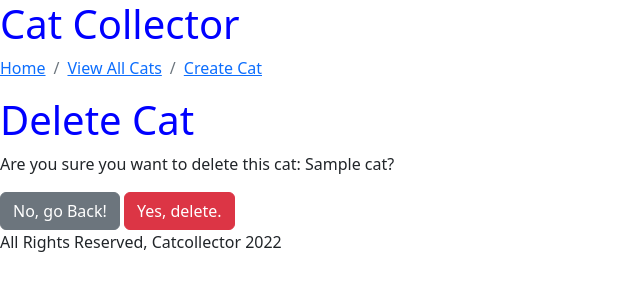
After one commit to connorGA/catcollector, a Django app: template main_app/templates/main_app/cat_confirm_delete.html in a window 1280 px wide. The commit adds this page. Shown: the top 300 px of the page, without its empty margins (0-640 px from the left). Run offline with Django 4.2, Linux system fonts and the light colour scheme; the template is opened without the code that fills it: most values are stand-ins (such as "Sample title", 1, 10 or a date in 2020).

Commit message:
feat: add delete, update, button styling

```diff
--- a/catcollector/settings.py
+++ b/catcollector/settings.py
@@ -15,7 +15,7 @@ from os import environ
 from dotenv import load_dotenv, dotenv_values
 
 config = dotenv_values('.env')
-print(config, '-------------------------------------------------------')
+
 
 # Build paths inside the project like this: BASE_DIR / 'subdir'.
 BASE_DIR = Path(__file__).resolve().parent.parent
@@ -27,7 +27,6 @@ BASE_DIR = Path(__file__).resolve().parent.parent
 # SECURITY WARNING: keep the secret key used in production secret!
 
 SECRET_KEY = config.get('SECRET_KEY')
-print(environ)
 print('secret key', SECRET_KEY)
 
 # SECURITY WARNING: don't run with debug turned on in production!
--- a/main_app/templates/base.html
+++ b/main_app/templates/base.html
@@ -16,6 +16,7 @@
         <ol class="breadcrumb">
           <li class="breadcrumb-item"><a href="/">Home</a></li>
           <li class="breadcrumb-item active" aria-current="page"><a href="/cats">View All Cats</a></li>
+          <li class="breadcrumb-item active" aria-current="page"><a href="/cats/create">Create Cat</a></li>
         </ol>
     </nav>
 
--- a/main_app/templates/cats/show.html
+++ b/main_app/templates/cats/show.html
@@ -6,5 +6,7 @@
 <p>Description: {{ cat.description }}</p>
 <p>Age: {{ cat.age }}</p>
 
-
+<!-- Add links for update and delete -->
+<a href="{% url 'cats_update' cat.id %}" class="btn btn-warning">Update Details</a>
+<a href="{% url 'cats_delete' cat.id %}" class="btn btn-danger">Delete this Cat</a>
 {% endblock %}
--- /dev/null
+++ b/main_app/templates/main_app/cat_confirm_delete.html
@@ -0,0 +1,13 @@
+{% extends 'base.html' %}
+
+{% block content %}
+  <h1>Delete Cat</h1>
+
+  <p>Are you sure you want to delete this cat: {{ cat }}?</p>
+
+  <form action="" method="POST">
+    {% csrf_token %}
+    <a href="/cats/{{ cat.id }}" class="btn btn-secondary">No, go Back!</a>
+    <input type="submit" value="Yes, delete." class="btn btn-danger">
+  </form>
+{% endblock %}
--- a/main_app/urls.py
+++ b/main_app/urls.py
@@ -9,4 +9,7 @@ urlpatterns = [
     path('blog/', views.blog, name='blog'),
     path('cats/', views.cats_index, name='cats_index'),
     path('cats/<int:cat_id>/', views.cats_show, name='cats_show'),
+    path('cats/create/', views.CatCreate.as_view(), name='cats_create'),
+    path('cats/<int:pk>/update', views.CatUpdate.as_view(), name='cats_update'),
+    path('cats/<int:pk>/delete', views.CatDelete.as_view(), name='cats_delete'),
 ]
```
Also changed, not shown: main_app/templates/main_app/cat_form.html (added, +12 -0 lines), main_app/views.py (+22 -0 lines).
